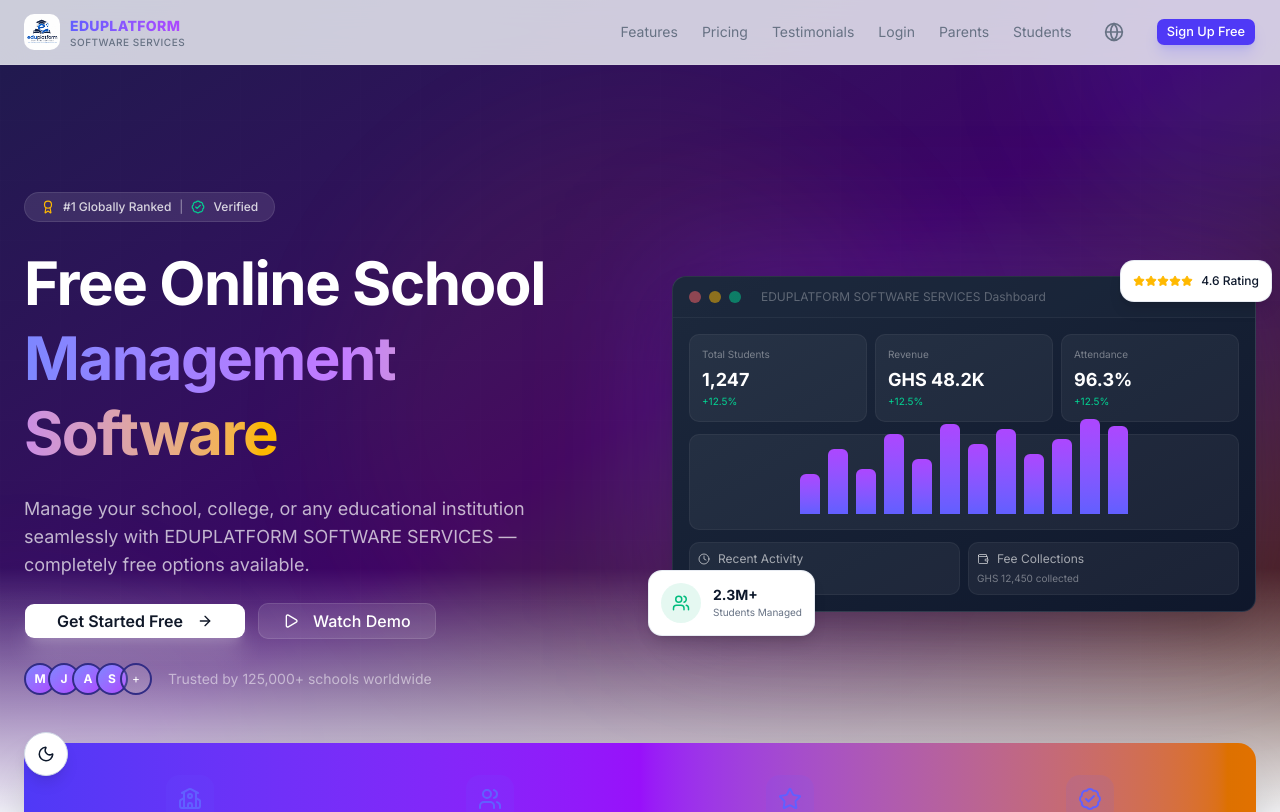
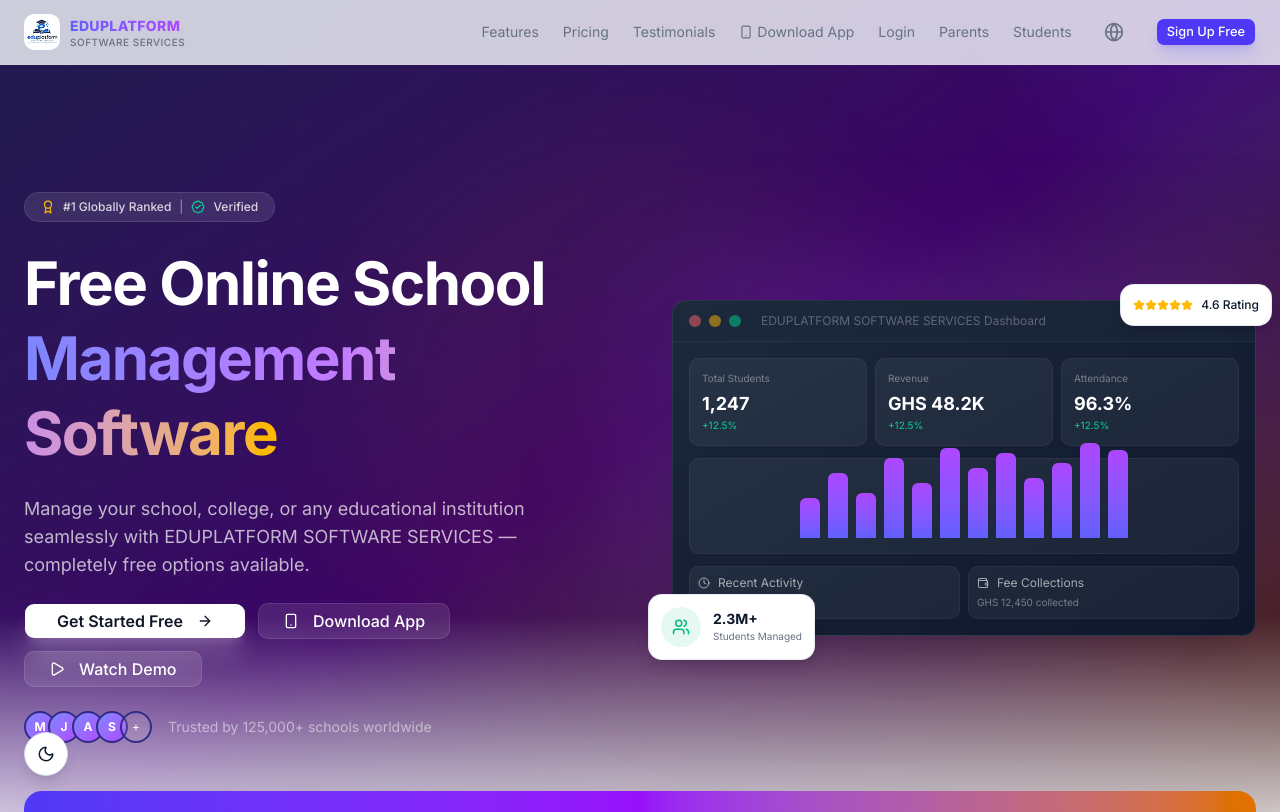
Before and after one commit to sboaho-boop/school-saas, a Next.js app: page / in a window 1280 px wide. Shown: the top 812 px of the page. Built offline with nearby package versions, Linux system fonts and the light colour scheme.

Commit message:
feat: add Download App link to homepage nav + hero

```diff
--- a/src/app/(marketing)/page.tsx
+++ b/src/app/(marketing)/page.tsx
@@ -311,6 +311,7 @@
             <Link href="#features" className="text-sm text-muted-foreground hover:text-indigo-400 transition-colors">Features</Link>
             <Link href="#pricing" className="text-sm text-muted-foreground hover:text-indigo-400 transition-colors">Pricing</Link>
             <Link href="#testimonials" className="text-sm text-muted-foreground hover:text-indigo-400 transition-colors">Testimonials</Link>
+            <Link href="/download" className="text-sm text-muted-foreground hover:text-indigo-400 transition-colors flex items-center gap-1"><Smartphone className="h-3.5 w-3.5" />Download App</Link>
             <Link href="/login" className="text-sm text-muted-foreground hover:text-indigo-400 transition-colors">Login</Link>
             <Link href="/parent/login" className="text-sm text-muted-foreground hover:text-indigo-400 transition-colors">Parents</Link>
             <Link href="/student/login" className="text-sm text-muted-foreground hover:text-indigo-400 transition-colors">Students</Link>
@@ -337,6 +338,7 @@
             <Link href="#features" className="block text-sm text-muted-foreground py-2" onClick={() => setMobileMenu(false)}>Features</Link>
             <Link href="#pricing" className="block text-sm text-muted-foreground py-2" onClick={() => setMobileMenu(false)}>Pricing</Link>
             <Link href="#testimonials" className="block text-sm text-muted-foreground py-2" onClick={() => setMobileMenu(false)}>Testimonials</Link>
+            <Link href="/download" className="block text-sm text-muted-foreground py-2" onClick={() => setMobileMenu(false)}>Download App</Link>
             <Link href="/login" className="block text-sm text-muted-foreground py-2" onClick={() => setMobileMenu(false)}>Login</Link>
             <Link href="/register" onClick={() => setMobileMenu(false)}>
               <Button className="w-full bg-indigo-600 text-white mt-2">Sign Up Free</Button>
@@ -391,6 +393,12 @@
                       <Button size="lg" className="bg-white text-gray-900 hover:bg-white/90 font-semibold shadow-xl shadow-white/20 text-base px-8">
                         Get Started Free
                         <ArrowRight size={18} className="ml-2" />
+                      </Button>
+                    </Link>
+                    <Link href="/download">
+                      <Button size="lg" variant="outline" className="bg-white/10 text-white border border-white/20 hover:bg-white/20 backdrop-blur-sm text-base px-6">
+                        <Smartphone size={18} className="mr-2" />
+                        Download App
                       </Button>
                     </Link>
                     <Button size="lg" variant="outline" className="bg-white/10 text-white border border-white/20 hover:bg-white/20 backdrop-blur-sm text-base px-6" onClick={() => setShowVideo(true)}>
```
